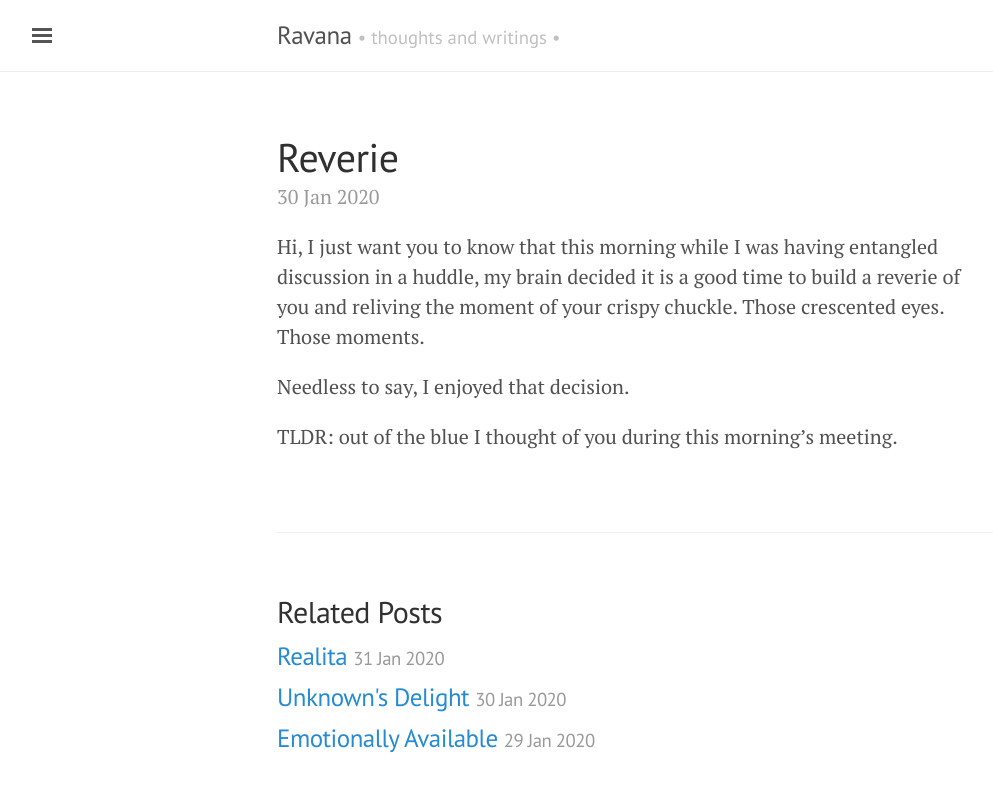
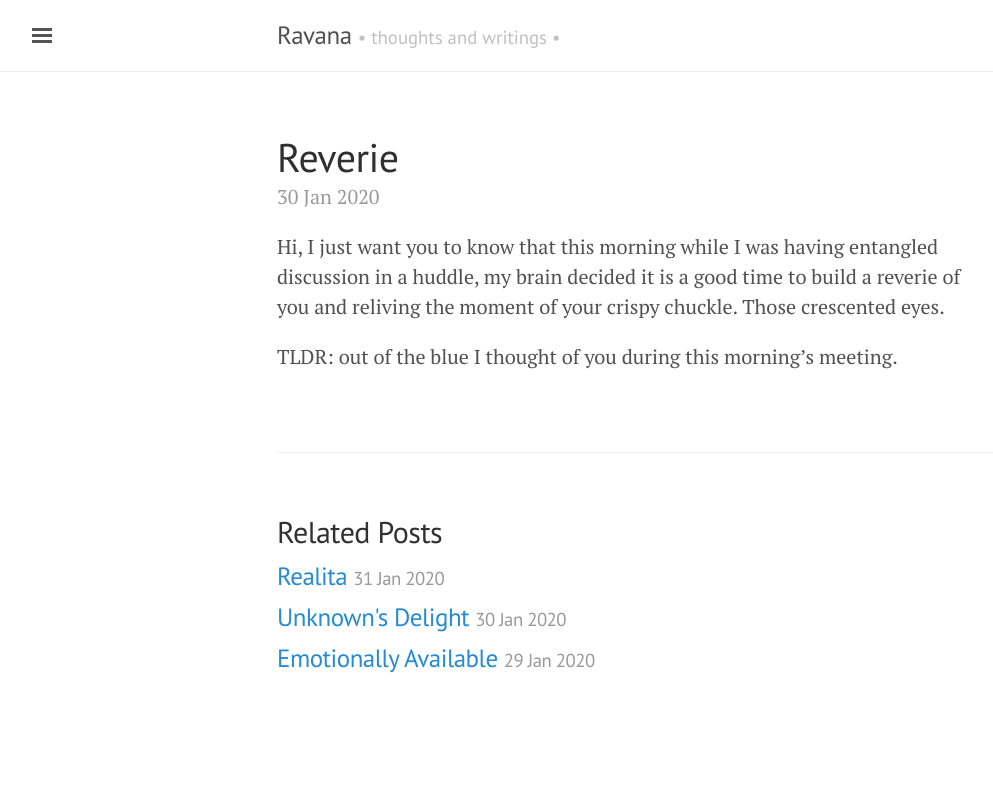
Before and after one commit to ronaatxendit/martabacc.github.io, a Jekyll site: the page built from _posts/2020-1-30-hi.md, in a window 1280 px wide. Shown: the top 792 px of the page, without its empty margins (3-996 px from the left). Built offline with Jekyll 4.4.1, drawn with Linux system fonts in a browser that asks for light colours.

Commit message:
fix(post): unnecessary detail

```diff
--- a/_posts/2020-1-30-hi.md
+++ b/_posts/2020-1-30-hi.md
@@ -3,8 +3,7 @@
 title: Reverie
 ---
 
-Hi, I just want you to know that this morning while I was having entangled discussion in a huddle, my brain decided it is a good time to build a reverie of you and reliving the moment of your crispy chuckle. Those crescented eyes. Those moments.
+Hi, I just want you to know that this morning while I was having entangled discussion in a huddle, my brain decided it is a good time to build a reverie of you and reliving the moment of your crispy chuckle. Those crescented eyes.
 
-Needless to say, I enjoyed that decision.
 
 TLDR: out of the blue I thought of you during this morning's meeting.
```
